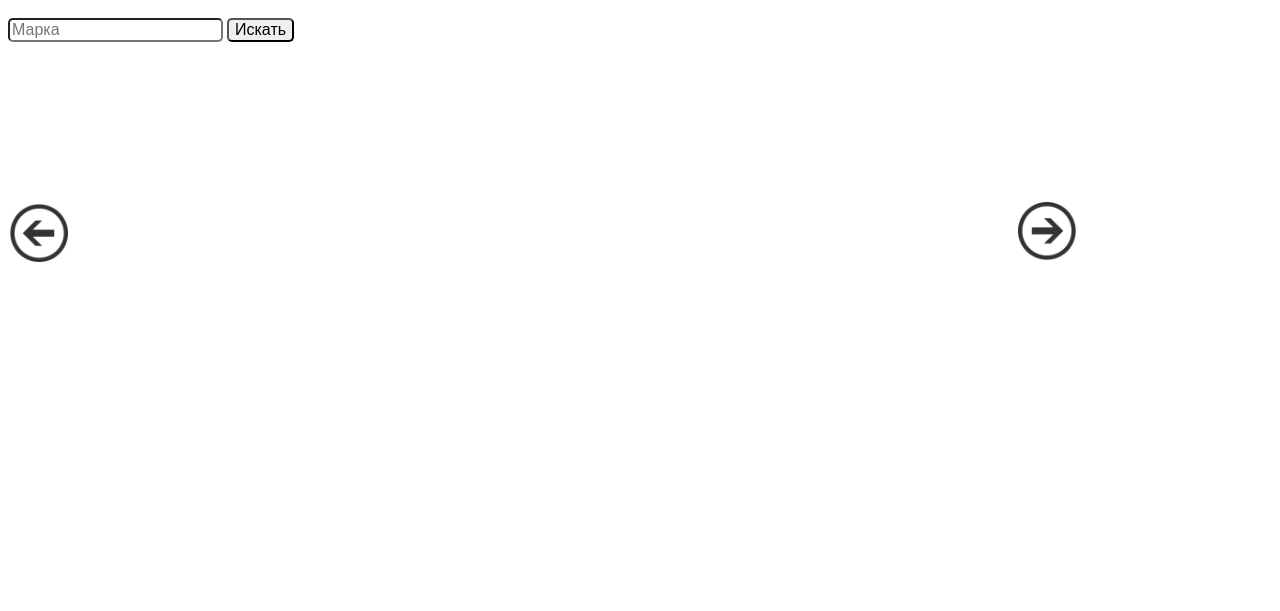
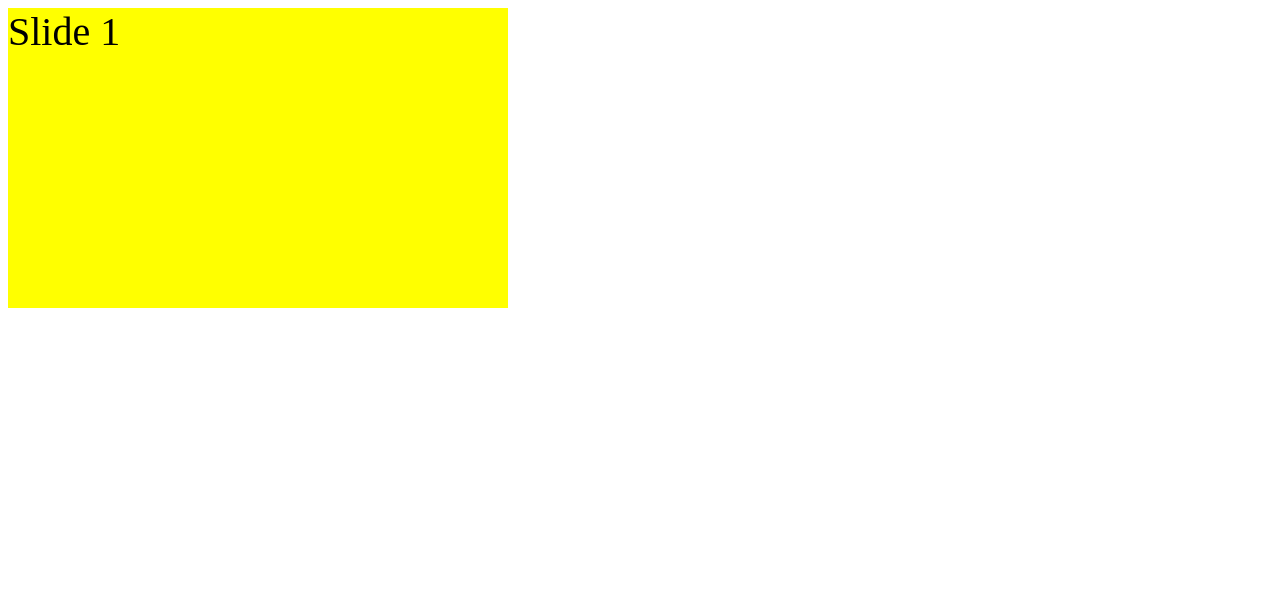
Before and after one commit to kfedus6/JQUERY-LESSON, a plain HTML site: page index.html in a window 1280 px wide. Drawn offline with nearby package versions, Linux system fonts and the light colour scheme.

Commit message:
Sample code

```diff
--- a/index.html
+++ b/index.html
@@ -422,6 +422,7 @@
    </div>
    -->
    <!-- version two -->
+   <!--
    <div class="block__car">
       <div class="form">
          <input class="marka" type="text" placeholder="Марка">
@@ -437,7 +438,7 @@
          <div class="next"><img src="img/pngwingright.com.png"></div>
       </div>
    </div>
-
+ -->
    <!--
    <ul>
       <li>1</li>
@@ -477,6 +478,16 @@
    </div>
    <button>click</button>
  -->
+   <!-- Slider -->
+   <div id="slider">
+      <div id="container" id="clear">
+         <div class="slide" id="sl1">Slide 1</div>
+         <div class="slide" id="sl2">Slide 2</div>
+         <div class="slide" id="sl3">Slide 3</div>
+         <div class="slide" id="sl4">Slide 4</div>
+         <div class="slide" id="sl5">Slide 5</div>
+      </div>
+   </div>
    <script src="https://code.jquery.com/jquery-3.6.0.js" integrity="sha256-H+K7U5CnXl1h5ywQfKtSj8PCmoN9aaq30gDh27Xc0jk="
       crossorigin="anonymous"></script>
    <script src="page.js"></script>
--- a/main.css
+++ b/main.css
@@ -55,7 +55,7 @@ span {
 } */
 
 /* version two */
-
+/*
 .form {
    position: relative;
    top: 10px;
@@ -134,3 +134,38 @@ span {
    padding: 5px;
    cursor: pointer;
 }
+*/
+
+/* Slider jQuery */
+#slider {
+   width: 500px;
+   height: 300px;
+   overflow: hidden;
+}
+
+#container {
+   width: 1500px;
+   height: 300px;
+   margin-left: 0;
+}
+.slide {
+   width: 500px;
+   height: 300px;
+   float: left;
+   font-size: 40px;
+}
+#sl1 {
+   background: yellow;
+}
+#sl2 {
+   background: blue;
+}
+#sl3 {
+   background: pink;
+}
+#sl4 {
+   background: orangered;
+}
+#sl5 {
+   background: greenyellow;
+}
--- a/page.js
+++ b/page.js
@@ -47,9 +47,7 @@ $('[name="search"]').css('font-size', '30px');
 $('[name="search"] input:first').css('background', 'blue');
 $('[name="search"] input:last').css('background', 'yellow');
  */
-
-
-
+/*
 //$('ul li:gt(3)').css('background', 'red');
 //$('ul li:lt(3)').css('background', 'green');
 //$('ul li:gt(4):even').css('background', 'red');
@@ -59,7 +57,7 @@ $('[name="search"] input:last').css('background', 'yellow');
 //$('*:not()').css('color', 'red')
 
 //$('div:contains("")').css('color', 'red')
-
+ */
 /*
 $(document).ready(() => {
    let checkd = true;
@@ -565,7 +563,9 @@ $('.prev img').click(function () {
    prevImg.addClass('one')
 })
 */
-//Carousel keydown
+
+//Carousel keydown Api
+/*
 let width = 310;
 let count = 3;
 let position = 0;
@@ -594,7 +594,7 @@ $('.next img').click(function () {
    position = Math.max(position, -width * ($('.img').length - count));
    $('.go').animate({ 'margin-left': `${position}px` }, 700)
 })
-
+*/
 /*
 fetch(`https://developers.ria.com/auto/search?api_key=${apiKey}&category_id=1&page=2`)
    .then(response => response.json())
@@ -616,7 +616,7 @@ fetch(`https://developers.ria.com/auto/info?api_key=${apiKey}&auto_id=${id_car}`
 //https://developers.ria.com/auto/categories/1/marks?api_key=YOUR_API_KEY (marks)
 //https://developers.ria.com/auto/search?api_key=YOUR_API_KEY&category_id=1&marka_id=MARK_ID (объявления)
 //https://developers.ria.com/auto/info?api_key=${apiKey}&auto_id=${id_car} (Информация об объявлении)
-
+/*
 $('.search').click(() => {
    const nameCar = $('.marka').val();
 
@@ -664,6 +664,7 @@ $('.search').click(() => {
 
    searchCars()
 })
+*/
 
 /*
 function get_ads(apiKey, markId) {
@@ -794,3 +795,18 @@ $('button').click(() => {
    $('div').fadeOut(2000).fadeIn(1000).fadeTo(500, 0.1)
 })
 */
+//Slider
+
+let i = 0;
+$("#container").click(function () {
+   i++;
+   if (i >= 3) {
+      i--;
+      $("#container").css({ marginLeft: "-500px" });
+      $("#container").append($("#container").children().first().clone());
+      $("#container").children().first().remove();
+   }
+   $(this).animate({ marginLeft: "-=500px" }, 800);
+
+
+});
```
